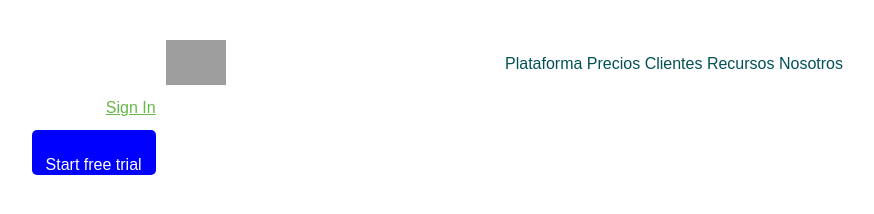
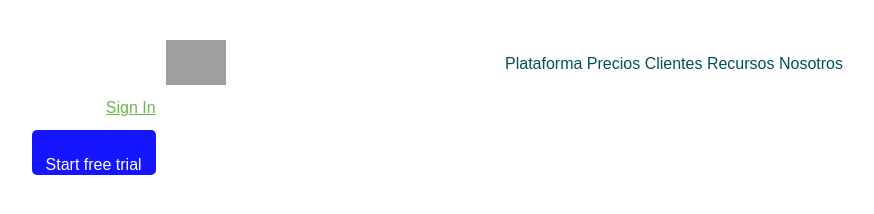
Before and after one commit to jmostalac/joshafat, a plain HTML site: page index.html in a window 1280 px wide. Shown: the whole page, without its empty margins (46-920 px from the left). Drawn offline with Linux system fonts and the light colour scheme; grey boxes are pictures that could not be loaded.

Commit message:
cambios del bckc

```diff
--- a/index.html
+++ b/index.html
@@ -83,7 +83,7 @@
 
     .actions button {
         color: white;
-        background-color:blue;
+        background-color:rgba(0, 0, 255, 0.918);
 
         padding: 12px 14px 12px 14px;
         border: 0;
```
